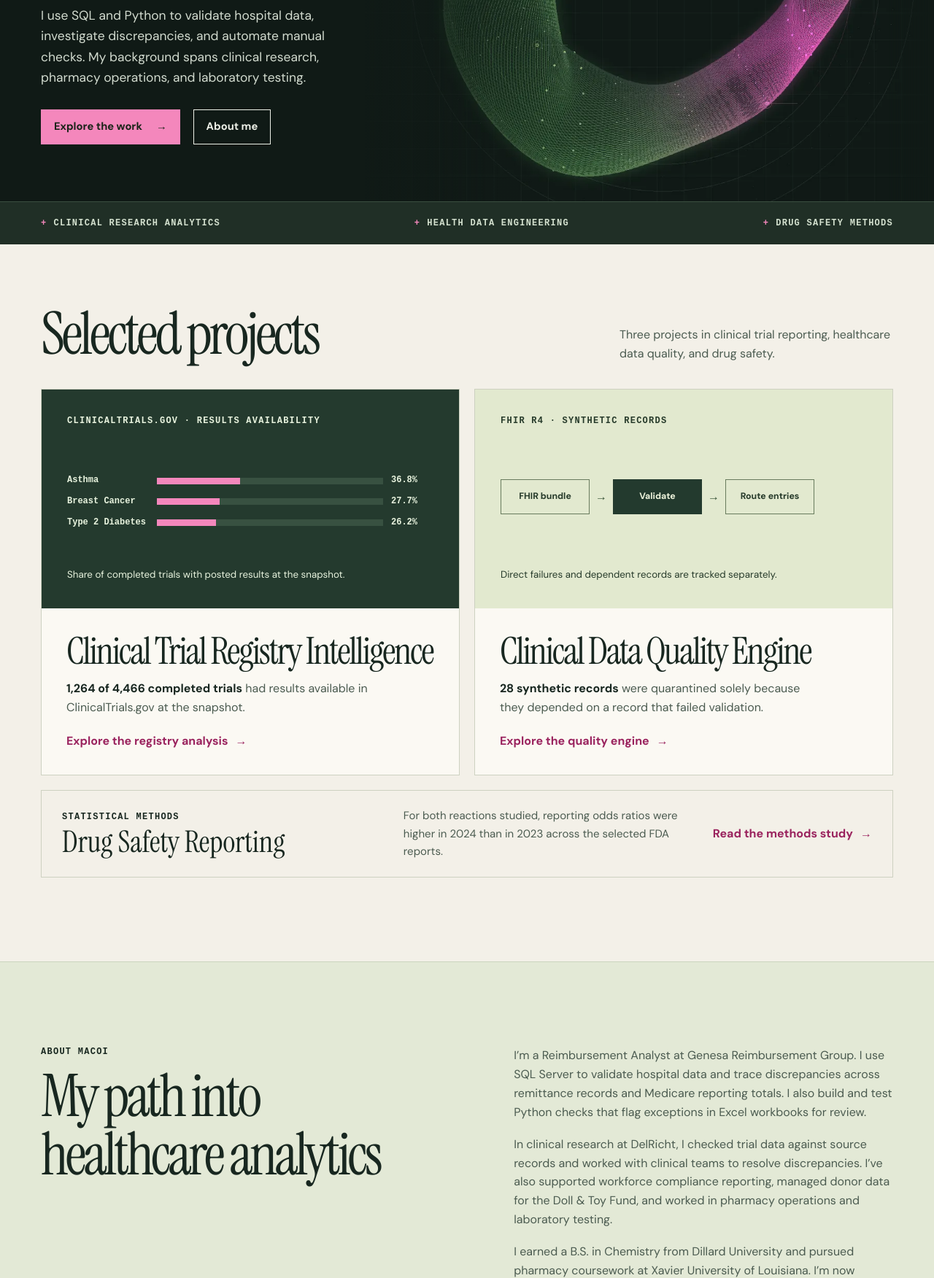
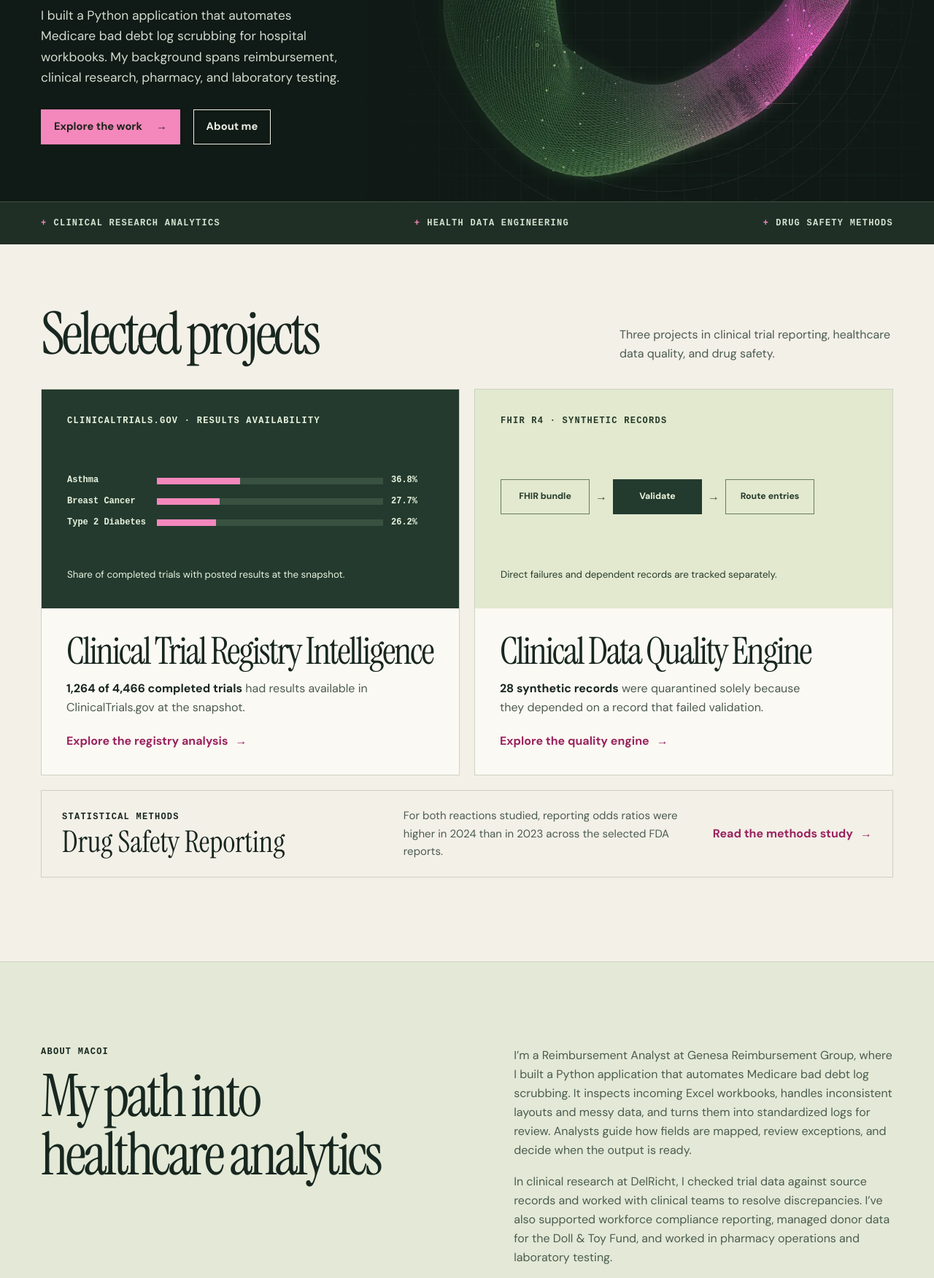
Before and after one commit to MaCoiCH-22/healthcare-data-science-portfolio, a plain HTML site: page index.html in a window 1280 px wide. Shown: the part 420-2172 px from the top of the page at 73% size. Drawn offline with Linux system fonts and the light colour scheme.

Commit message:
Describe the analyst-led bad debt log application accurately

```diff
--- a/index.html
+++ b/index.html
@@ -18,7 +18,7 @@
   <div class="wrap hero-inner">
     <div class="eyebrow">MaCoi Hollins · Healthcare Analytics &amp; Data Science</div>
     <h1 id="home-title">From clinical data<br>to <em>clear evidence.</em></h1>
-    <p>I use SQL and Python to validate hospital data, investigate discrepancies, and automate manual checks. My background spans clinical research, pharmacy operations, and laboratory testing.</p>
+    <p>I built a Python application that automates Medicare bad debt log scrubbing for hospital workbooks. My background spans reimbursement, clinical research, pharmacy, and laboratory testing.</p>
     <div class="cta-row"><a class="button" href="#work">Explore the work <span aria-hidden="true">→</span></a><a class="button secondary" href="#about">About me</a></div>
   </div>
 </section>
@@ -60,7 +60,7 @@
 <section id="about" class="story section" aria-labelledby="about-title"><div class="wrap">
   <div><div class="eyebrow">About MaCoi</div><h2 id="about-title">My path into<br>healthcare analytics</h2></div>
   <div>
-    <p>I’m a Reimbursement Analyst at Genesa Reimbursement Group. I use SQL Server to validate hospital data and trace discrepancies across remittance records and Medicare reporting totals. I also build and test Python checks that flag exceptions in Excel workbooks for review.</p>
+    <p>I’m a Reimbursement Analyst at Genesa Reimbursement Group, where I built a Python application that automates Medicare bad debt log scrubbing. It inspects incoming Excel workbooks, handles inconsistent layouts and messy data, and turns them into standardized logs for review. Analysts guide how fields are mapped, review exceptions, and decide when the output is ready.</p>
     <p>In clinical research at DelRicht, I checked trial data against source records and worked with clinical teams to resolve discrepancies. I’ve also supported workforce compliance reporting, managed donor data for the Doll &amp; Toy Fund, and worked in pharmacy operations and laboratory testing.</p>
     <p>I earned a B.S. in Chemistry from Dillard University and pursued pharmacy coursework at Xavier University of Louisiana. I’m now completing an M.S. in Applied Data Science at the University of San Diego, expected summer 2027. I’m interested in healthcare and clinical analytics roles where I can build on my experience with data quality and apply my graduate training in statistics and modeling.</p>
     <div class="cta-row"><a class="button" href="assets/MaCoi_Hollins_Resume.pdf" download>Download résumé <span aria-hidden="true">↓&#xfe0e;</span></a></div>
```
Also changed, not shown: 1 other file.
